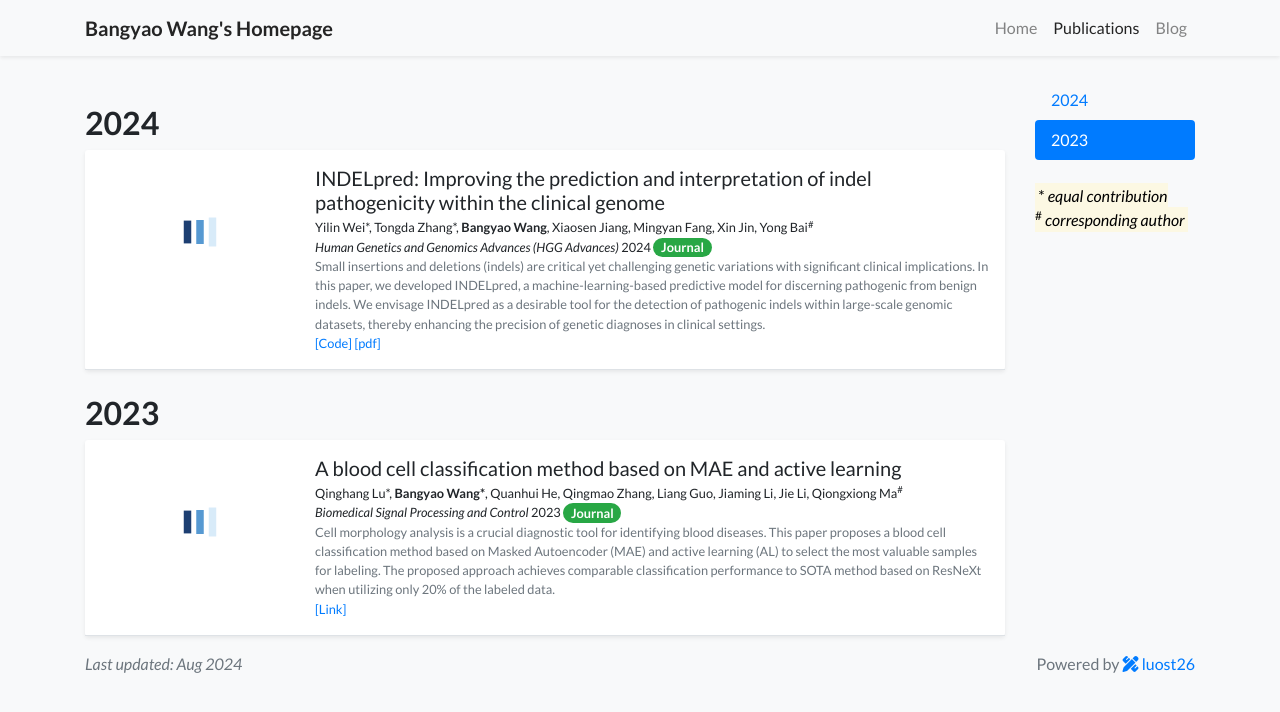
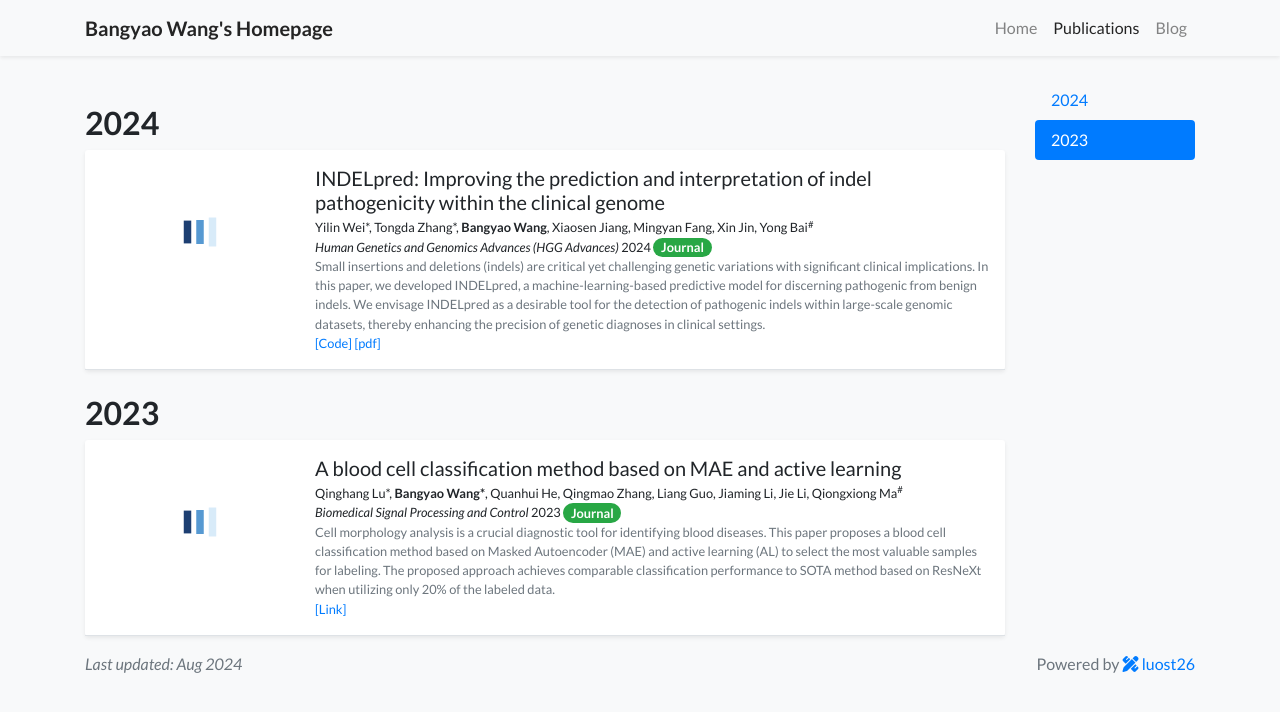
Before and after one commit to wby24/wby24.github.io, a Jekyll site: the page built from publications.html, in a window 1280 px wide. Shown: the top 712 px of the page. Built offline with Jekyll 4.4.1, drawn with Linux system fonts in a browser that asks for light colours; a style sheet for code colours, icons or effects is not loaded.

Commit message:
Update publications.html

```diff
--- a/publications.html
+++ b/publications.html
@@ -27,8 +27,6 @@ body_attr: >-
             <a class="nav-link d-block" href="#year-{{ year.name }}">{{ year.name }}</a>
             {% endfor %}
         </div>
-        <br>
-        <mark>* <i> equal contribution</i><br> <sup>#</sup> <i> corresponding author</i></mark>
     </div>
 
 </div>
```
